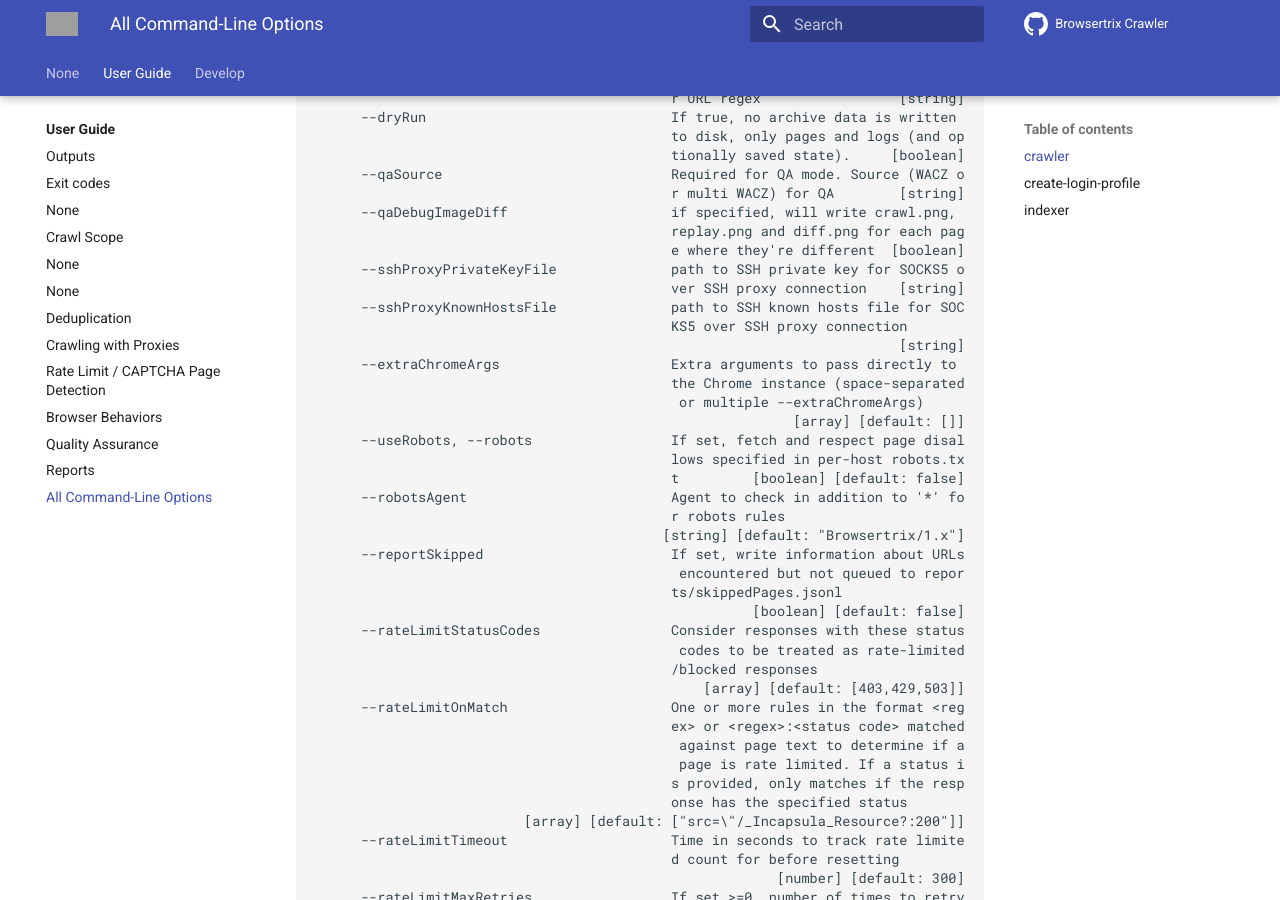
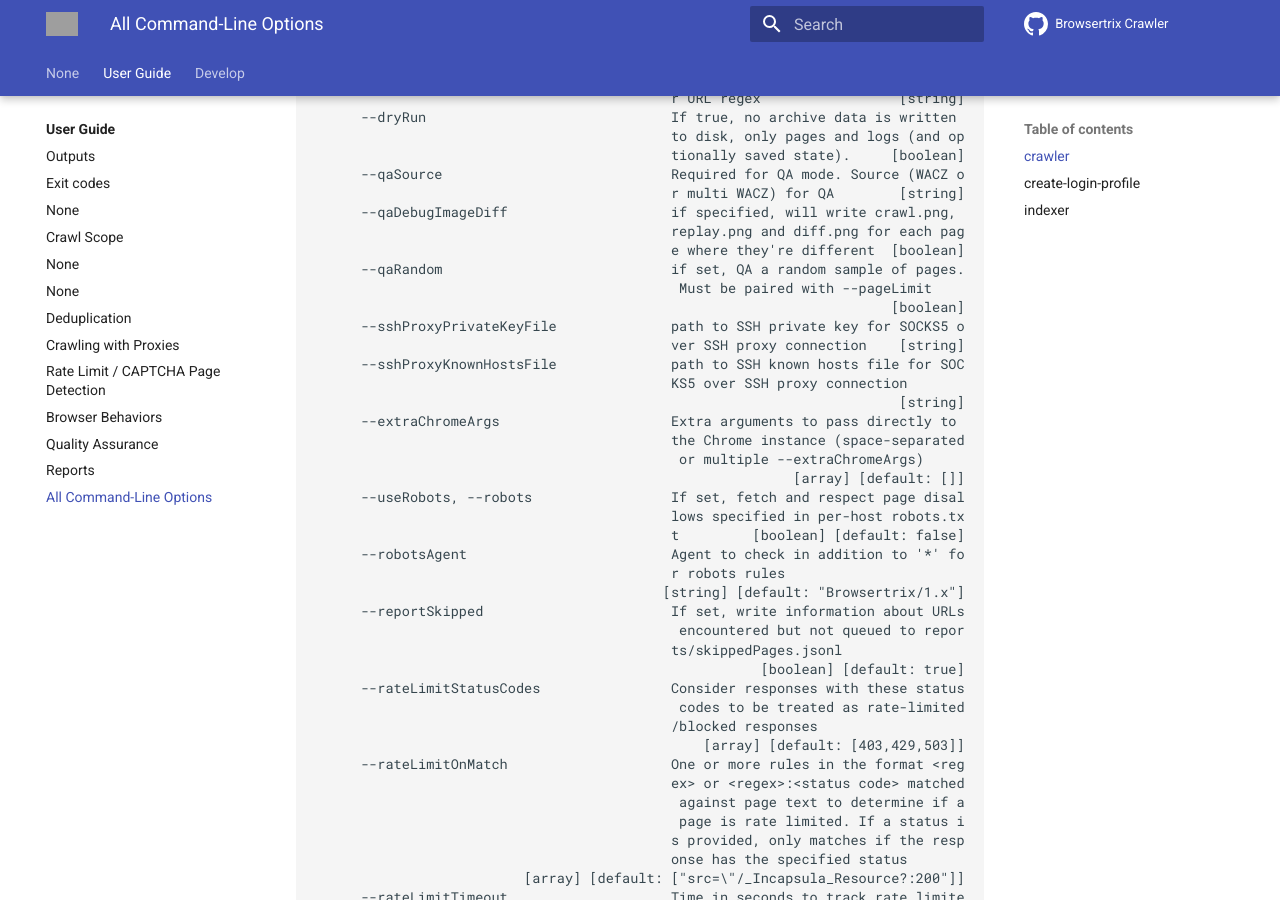
Before and after one commit to webrecorder/browsertrix-crawler, an MkDocs documentation site: the page built from docs/docs/user-guide/cli-options.md, in a window 1280 px wide and 900 px high, scrolled down 6572 px. Built offline with MkDocs 1.6.1 and Material for MkDocs 9.7.7, drawn with Linux system fonts in a browser that asks for light colours; comment, search, counter and statistics services are not loaded; some of the changed text lies outside the part shown; grey boxes are pictures that could not be loaded.

Commit message:
remove unused args, regen cli docs

```diff
--- a/docs/docs/user-guide/cli-options.md
+++ b/docs/docs/user-guide/cli-options.md
@@ -177,7 +177,7 @@
       --browserStartTimeout                 Timeout (in seconds) for the browser
                                              process to start and connect. Raise
                                              this on hosts under high load where
-                                            browser startup is slow.
+                                             browser startup is slow.
                                                           [number] [default: 30]
       --saveProfile                         If set, save profile if crawl succee
                                             ded successfully. If no value provid
@@ -344,6 +344,9 @@
       --qaDebugImageDiff                    if specified, will write crawl.png,
                                             replay.png and diff.png for each pag
                                             e where they're different  [boolean]
+      --qaRandom                            if set, QA a random sample of pages.
+                                             Must be paired with --pageLimit
+                                                                       [boolean]
       --sshProxyPrivateKeyFile              path to SSH private key for SOCKS5 o
                                             ver SSH proxy connection    [string]
       --sshProxyKnownHostsFile              path to SSH known hosts file for SOC
@@ -362,7 +365,7 @@
       --reportSkipped                       If set, write information about URLs
                                              encountered but not queued to repor
                                             ts/skippedPages.jsonl
-                                                      [boolean] [default: false]
+                                                       [boolean] [default: true]
       --rateLimitStatusCodes                Consider responses with these status
                                              codes to be treated as rate-limited
                                             /blocked responses
@@ -426,8 +429,7 @@
                             t                    [string] [default: "1360,1020"]
   --browserStartTimeout     Timeout (in seconds) for the browser process to star
                             t and connect. Raise this on hosts under high load w
-                            here browser startup is slow.
-                                                          [number] [default: 30]
+                            here browser startup is slow. [number] [default: 30]
   --cookieDays              If >0, set all cookies, including session cookies, t
                             o have this duration in days before saving profile
                                                            [number] [default: 7]
```
Also changed, not shown: 1 other file.
